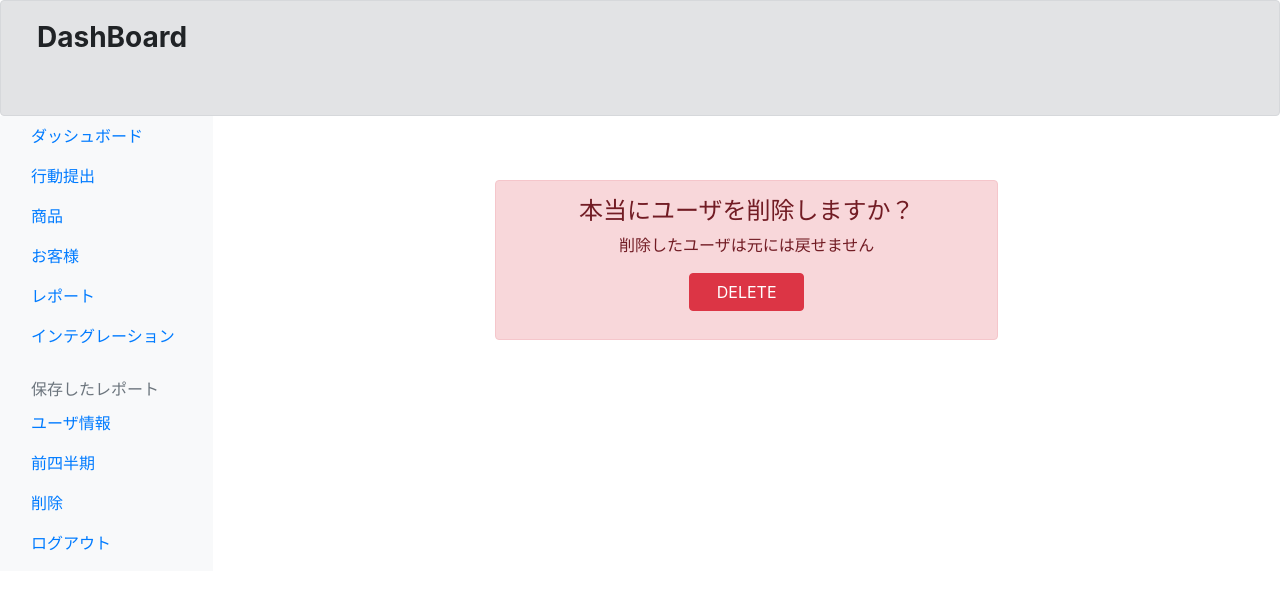
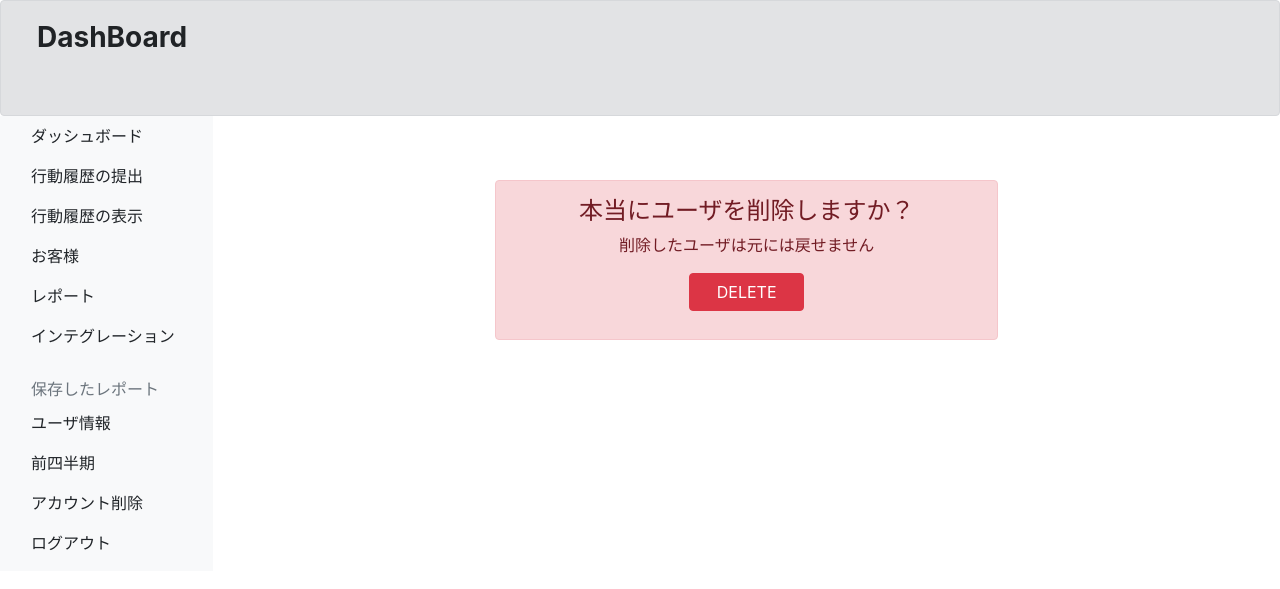
Before and after one commit to cntn-jr/ActionLogger_Django, a Django app: page /deleteUser/ in a window 1280 px wide. Shown: the top 589 px of the page. Run offline with Django 3.2, Linux system fonts and the light colour scheme; the visitor is signed in with stand-in values (Sample User, id 1); some libraries are stand-ins or nearby versions.

Commit message:
行動履歴の表示（ページ毎）

```diff
--- a/actionLoggerApp/urls.py
+++ b/actionLoggerApp/urls.py
@@ -1,5 +1,5 @@
 from django.urls import path, include
-from .views import loginfunc, topPagefunc, updateUserfunc, logoutfunc, signupfunc, deleteUser, createAction, detailAction, errorfunc, myActions
+from .views import loginfunc, topPagefunc, updateUserfunc, logoutfunc, signupfunc, deleteUser, createAction, detailAction, errorfunc, myActionsfunc
 
 urlpatterns = [
     path('signup/', signupfunc, name='signup'),
@@ -10,7 +10,7 @@ urlpatterns = [
     path('deleteUser/', deleteUser, name='deleteUser'),
     path('createAction/', createAction, name='createAction'),
     path('detailAction/<int:pk>', detailAction, name='detailAction'),
-    path('myActions/', myActions, name='myActions'),
+    path('myActions/', myActionsfunc, name='myActions'),
     path('error', errorfunc, name='error'),
     path('', topPagefunc, name='topPage')
 ]
--- a/actionLoggerApp/views.py
+++ b/actionLoggerApp/views.py
@@ -5,9 +5,11 @@ from django.contrib.auth import authenticate, login, logout
 from django.contrib.auth.decorators import login_required
 from django.utils.decorators import method_decorator
 from django.shortcuts import redirect, get_object_or_404
-from django.urls import reverse_lazy
+from django.urls import reverse_lazy, reverse
 from .models import SiteUser, ActionLog
 from .myfunc.myfunc import isTime, dateFormat
+from django.utils.datastructures import MultiValueDictKeyError
+from urllib.parse import urlencode
 # Create your views here.
 def signupfunc(request):
     if request.method=='GET':
@@ -46,16 +48,12 @@ def logoutfunc(request):
 @login_required #ユーザがログインしていれば
 # トップページ
 def topPagefunc(request):
-    myLogs=ActionLog.objects.filter(userId=request.user.userId).reverse().order_by('submitTime')[:5]
-    # if ActionLog.objects.filter(userId=request.user.userId):#存在していれば
-    #     myLogs=ActionLog.objects.get(userId=request.user.userId)
+    myLogs=ActionLog.objects.filter(userId=request.user.userId).order_by('submitTime').reverse()[:5]
+    myLogsCount = myLogs.count()
     for log in myLogs:
         log.departureTime = dateFormat(log.departureTime)
         log.goHomeTime = dateFormat(log.goHomeTime)
-        # log.place = printTopColumn(log.place)
-        # log.reason = printTopColumn(log.reason)
-        # log.remarks = printTopColumn(log.remarks)
-    return render(request, 'topPage.html', {'pageTitle':'Dashboard', 'myLogs':myLogs})
+    return render(request, 'topPage.html', {'pageTitle':'Dashboard', 'myLogs':myLogs, 'myLogsCount':myLogsCount})
 
 @login_required
 # ユーザの情報を更新
@@ -112,8 +110,42 @@ def createAction(request):
         return render(request, 'createAction.html',{'pageTitle':'Create Action', 'logInfo':logInfo})
 
 @login_required
-def myActions(request):
-    return render(request, 'myActions.html', {'pageTitle':'My Actions'})
+def myActionsfunc(request):
+    myActions = ActionLog.objects.filter(userId=request.user.userId).order_by('submitTime').reverse()
+    myActionsCount = myActions.count() #自分の行動履歴の総数
+    pageCount = int( ( myActions.count() - 1 + 10 ) / 10 )  #自分の行動履歴の全ページ数(10件ごと)
+    if(myActionsCount == 0):
+        pageCount = 1
+    redirect_url = reverse('myActions') #nameからURLパターンを取得
+    try:
+        page = int(request.GET['page'])
+        if(page < 1):
+            parameters = urlencode({'page': 1}) #パラメータをURLで使える形に
+            url = f'{redirect_url}?{parameters}' #URL
+            return redirect(url)
+        if(page > pageCount):
+            parameters = urlencode({'page': pageCount})
+            url = f'{redirect_url}?{parameters}'
+            return redirect(url)
+    except ValueError:
+        parameters = urlencode({'page': 1})
+        url = f'{redirect_url}?{parameters}'
+        return redirect(url)
+    except MultiValueDictKeyError:
+        parameters = urlencode({'page': 1})
+        url = f'{redirect_url}?{parameters}'
+        return redirect(url)
+    myActions = myActions[page*10-10:page*10-1]
+    previousPage = page - 1#前ページ
+    if(previousPage < 1):
+        previousPage = 1
+    nextPage = page + 1#次ページ
+    if(nextPage > pageCount):
+        nextPage = pageCount
+    for log in myActions:
+        log.departureTime = dateFormat(log.departureTime)
+        log.goHomeTime = dateFormat(log.goHomeTime)
+    return render(request, 'myActions.html', {'pageTitle':'My Actions', 'myActions':myActions, 'pageCount':range(pageCount), 'myActionsCount':myActionsCount, 'previousPage':previousPage, 'nextPage':nextPage})
 
 @login_required
 def detailAction(request, pk):
--- a/templates/base_dashboard.html
+++ b/templates/base_dashboard.html
@@ -31,33 +31,32 @@
                     <div class="sidebar-sticky">
                         <ul class="nav flex-column">
                             <li class="nav-item">
-                                <a class="nav-link" href="{% url 'topPage' %}">
-                                    <span data-feather="home"></span>
-                                    ダッシュボード <span class="sr-only">(現在位置)</span>
+                                <a class="nav-link text-reset" href="{% url 'topPage' %}">
+                                    ダッシュボード
                                 </a>
                             </li>
                             <li class="nav-item">
-                                <a class="nav-link" href="{% url 'createAction' %}">
-                                    行動提出
+                                <a class="nav-link text-reset" href="{% url 'createAction' %}">
+                                    行動履歴の提出
                                 </a>
                             </li>
                             <li class="nav-item">
-                                <a class="nav-link" href="#">
-                                    商品
+                                <a class="nav-link text-reset" href="{% url 'myActions' %}?page=1">
+                                    行動履歴の表示
                                 </a>
                             </li>
                             <li class="nav-item">
-                                <a class="nav-link" href="#">
+                                <a class="nav-link text-reset" href="#">
                                     お客様
                                 </a>
                             </li>
                             <li class="nav-item">
-                                <a class="nav-link" href="#">
+                                <a class="nav-link text-reset" href="#">
                                     レポート
                                 </a>
                             </li>
                             <li class="nav-item">
-                                <a class="nav-link" href="#">
+                                <a class="nav-link text-reset" href="#">
                                     インテグレーション
                                 </a>
                             </li>
@@ -71,22 +70,22 @@
                         </h6>
                         <ul class="nav flex-column mb-2">
                             <li class="nav-item">
-                                <a class="nav-link" href='{% url 'updateUser' %}'>
+                                <a class="nav-link text-reset" href='{% url 'updateUser' %}'>
                                     ユーザ情報
                                 </a>
                             </li>
                             <li class="nav-item">
-                                <a class="nav-link" href="#">
+                                <a class="nav-link text-reset" href="#">
                                     前四半期
                                 </a>
                             </li>
                             <li class="nav-item">
-                                <a class="nav-link" href="{% url 'deleteUser' %}">
-                                    削除
+                                <a class="nav-link text-reset" href="{% url 'deleteUser' %}">
+                                    アカウント削除
                                 </a>
                             </li>
                             <li class="nav-item">
-                                <a class="nav-link" href="{% url 'logout' %}">
+                                <a class="nav-link text-reset" href="{% url 'logout' %}">
                                     ログアウト
                                 </a>
                             </li>
```
Also changed, not shown: templates/myActions.html (+57 -0 lines), templates/topPage.html (+7 -0 lines).
